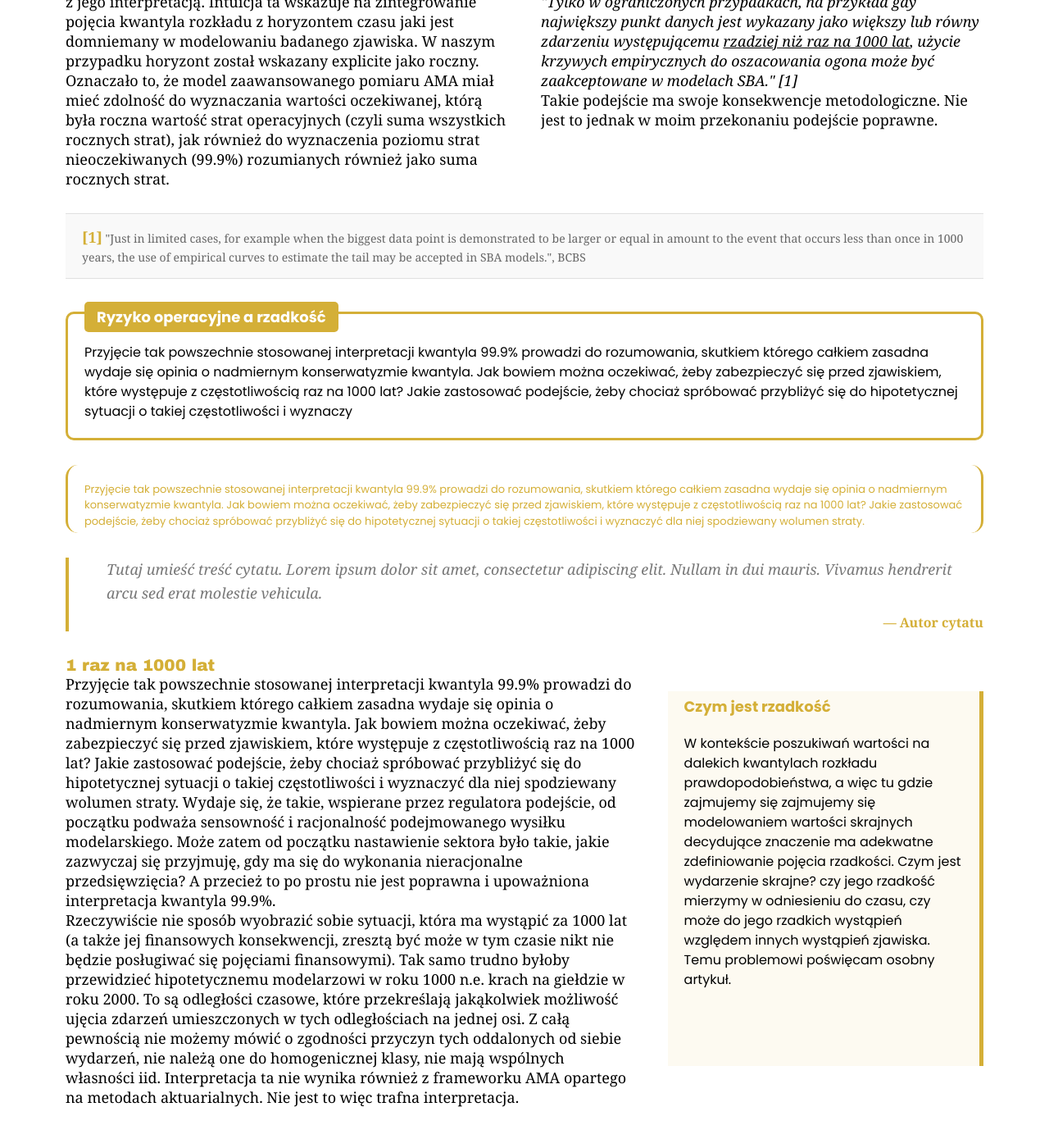
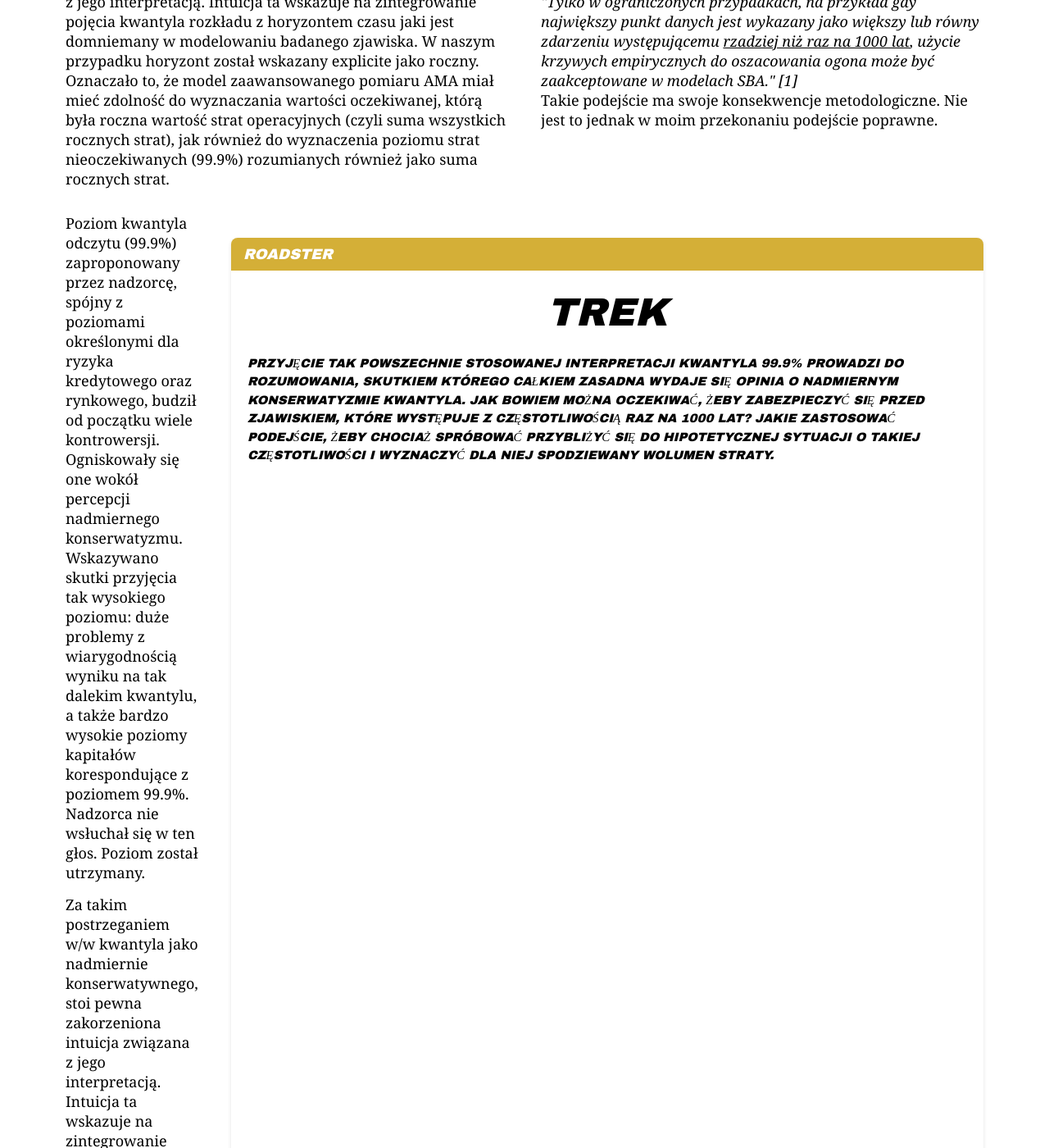
Before and after one commit to MaciejBuczak/risk-research, a Jekyll site: the page built from art-oprisk-kw999_v3_9.md, in a window 1280 px wide and 1400 px high, scrolled down 7003 px. Shown: the whole window at 82% size. Built offline with Jekyll 4.4.1, drawn with Linux system fonts in a browser that asks for light colours; some of the changed text lies outside the part shown.

Commit message:
Update art-oprisk-kw999-layout_v3_9.html

```diff
--- a/_layouts/art-oprisk-kw999-layout_v3_9.html
+++ b/_layouts/art-oprisk-kw999-layout_v3_9.html
@@ -1267,6 +1267,50 @@
             <p>Takie podejście ma swoje konsekwencje metodologiczne. Nie jest to jednak w moim przekonaniu podejście poprawne.</p>
           </div>
         </div>
+
+
+
+
+        <!-- Sekcja "Czy warto to analizować?" część 2 -->
+
+        <div class="ryzmod-columns" style="display: flex; gap: 40px; margin-top: 30px; margin-bottom: 30px;">
+          <!-- Kolumna 1 -->
+          <div style="flex: 1;">
+            <p style="margin-bottom: 15px;">Poziom kwantyla odczytu (99.9%) zaproponowany przez nadzorcę, spójny z poziomami określonymi dla ryzyka kredytowego oraz rynkowego, budził od początku wiele kontrowersji.
+              Ogniskowały się one wokół percepcji nadmiernego konserwatyzmu.
+              Wskazywano skutki przyjęcia tak wysokiego poziomu: duże problemy z wiarygodnością wyniku na tak dalekim kwantylu, a także bardzo wysokie poziomy kapitałów korespondujące z poziomem 99.9%.
+              Nadzorca nie wsłuchał się w ten głos. Poziom został utrzymany.</p>
+            <p>Za takim postrzeganiem w/w kwantyla jako nadmiernie konserwatywnego, stoi pewna zakorzeniona intuicja związana z jego interpretacją.
+              Intuicja ta wskazuje na zintegrowanie pojęcia kwantyla rozkładu z horyzontem czasu jaki jest domniemany w modelowaniu badanego zjawiska.
+              W naszym przypadku horyzont został wskazany explicite jako roczny.
+              Oznaczało to, że model zaawansowanego pomiaru AMA miał mieć zdolność do wyznaczania wartości oczekiwanej, którą była roczna wartość strat operacyjnych (czyli suma wszystkich rocznych strat), jak również do wyznaczenia poziomu strat nieoczekiwanych (99.9%) rozumianych również jako suma rocznych strat.</p>
+          </div>
+
+          <!-- Kolumna 2 -->
+<!-- Nowy element: Ramka informacyjna w dokładnym stylu z obrazka -->
+<div class="ryzmod-info-box2" style="width: 100%; margin: 30px 0; background-color: white; position: relative; box-sizing: border-box; border-radius: 8px; box-shadow: 0 2px 5px rgba(0,0,0,0.1); overflow: hidden;">
+
+  <!-- Nagłówek dokładnie jak na obrazku -->
+  <div style="background-color: #D4AF37; color: white; padding: 10px 15px; font-family: 'Arial Black', sans-serif; font-style: italic; font-size: 18px; font-weight: bold; text-transform: uppercase;">
+    ROADSTER
+  </div>
+
+  <!-- Główny tekst TREK dokładnie jak na obrazku -->
+  <div style="padding: 25px 20px; text-align: center;">
+    <div style="font-family: 'Arial Black', sans-serif; font-style: italic; font-size: 48px; font-weight: 900; text-transform: uppercase;">
+      TREK
+    </div>
+  </div>
+
+  <!-- Treść bloku z dokładnie takim samym stylem jak na drugim obrazku -->
+  <div style="padding: 0 20px 20px;">
+    <p style="font-family: 'Arial Black', serif; font-style: italic; font-size: 15px; line-height: 1.5; text-transform: uppercase; margin-top: 0;">
+      PRZYJĘCIE TAK POWSZECHNIE STOSOWANEJ INTERPRETACJI KWANTYLA 99.9% PROWADZI DO ROZUMOWANIA, SKUTKIEM KTÓREGO CAŁKIEM ZASADNA WYDAJE SIĘ OPINIA O NADMIERNYM KONSERWATYZMIE KWANTYLA. JAK BOWIEM MOŻNA OCZEKIWAĆ, ŻEBY ZABEZPIECZYĆ SIĘ PRZED ZJAWISKIEM, KTÓRE WYSTĘPUJE Z CZĘSTOTLIWOŚCIĄ RAZ NA 1000 LAT? JAKIE ZASTOSOWAĆ PODEJŚCIE, ŻEBY CHOCIAŻ SPRÓBOWAĆ PRZYBLIŻYĆ SIĘ DO HIPOTETYCZNEJ SYTUACJI O TAKIEJ CZĘSTOTLIWOŚCI I WYZNACZYĆ DLA NIEJ SPODZIEWANY WOLUMEN STRATY.
+    </p>
+  </div>
+</div>
+        </div>
+
 
 
 
```
